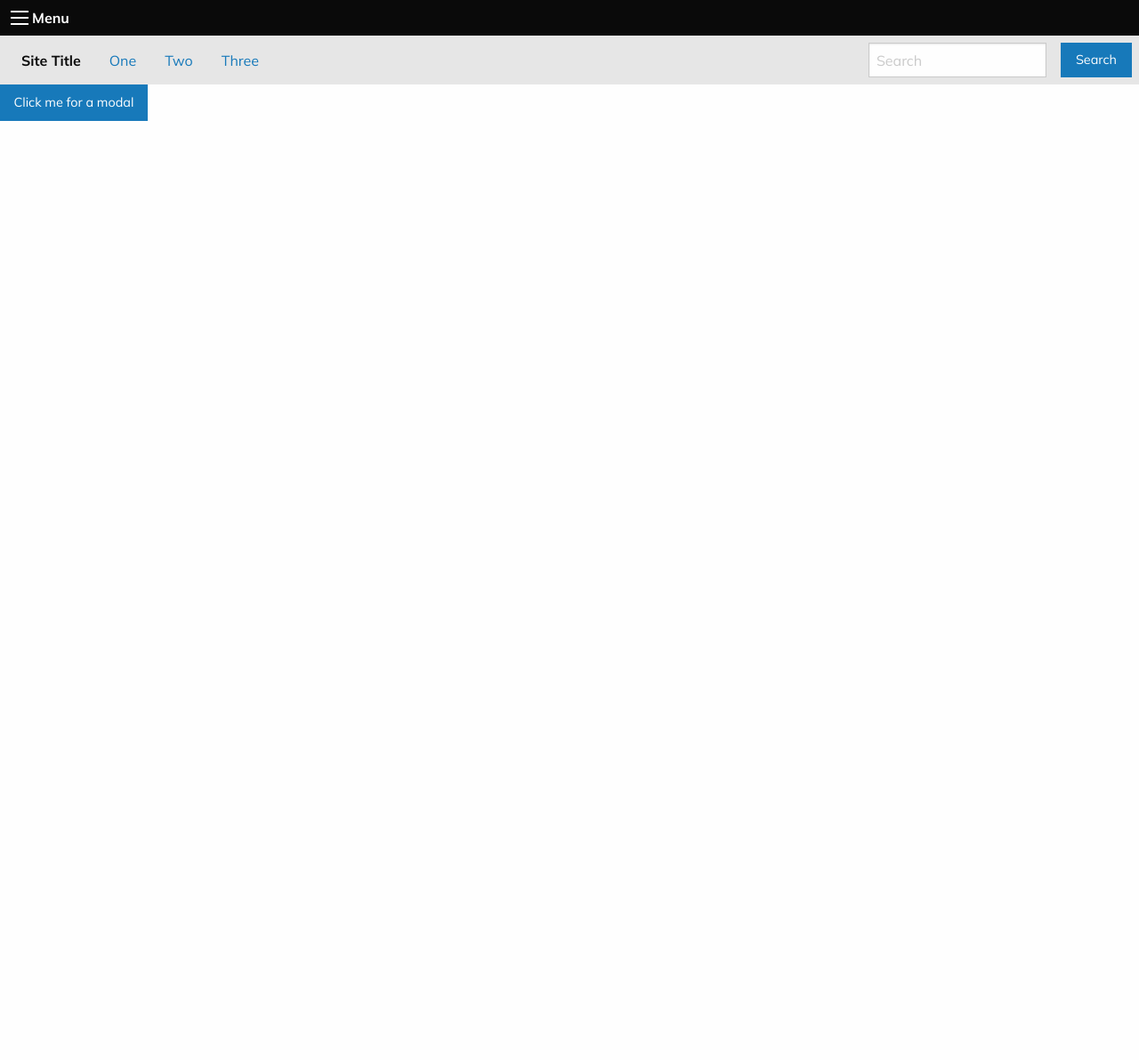
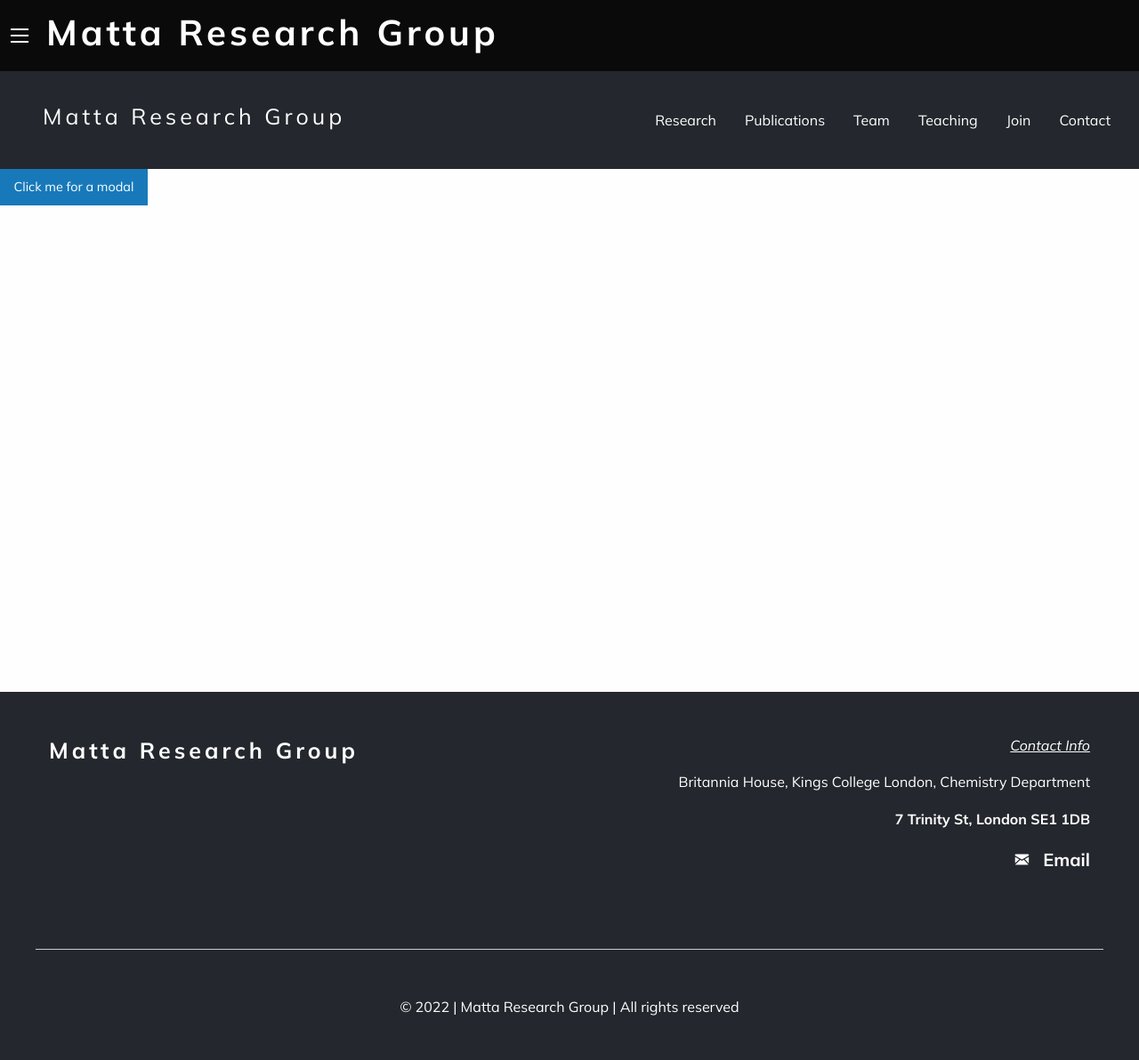
Before and after one commit to matta-research-group/matta-research-group.github.io, a Jekyll site: the page built from index.md, in a window 1280 px wide. Shown: the whole page at 89% size. Built offline with Jekyll 4.4.1, drawn with Linux system fonts in a browser that asks for light colours; a script that is not in the unit is left out; before the commit the page ends 900 px from its top, so only the background shows below that.

Commit message:
all pages except home done

```diff
--- a/_config.yml
+++ b/_config.yml
@@ -5,7 +5,9 @@
 baseurl: "" # the subpath of your site, e.g. /blog
 url: "http://localhost:4000" # the base hostname & protocol for your site, e.g. http://example.com
 JEKYLL_ENV: "development"
-address: "7 Trinity St, London SE1 1DB"
+address_1: "Britannia House"
+address_2: "Kings College London, Chemistry Department"
+address_3: "7 Trinity St, London SE1 1DB"
 
 # For jekyll-scholar plugin for Bibtex
 
@@ -14,8 +16,7 @@
     output: false
   research:
     output: true
-  publication:
-    output: true
+
 
 scholar:
 
--- a/_includes/footer.html
+++ b/_includes/footer.html
@@ -1,9 +1,50 @@
-<footer class="margin-top-3">
+<footer class="site-footer margin-top-3 padding-bottom-3">
+    {% comment %}
+    For mobile only
+    {% endcomment %}
+    <div class="grid-container padding-top-3 padding-bottom-3 hide-for-medium">
+            {% comment %}
+            Site branding
+            {% endcomment %}
+            <h4 class="color-white font-wide font-bold text-center margin-bottom-2">{{ site.title }}</h4>
+              {% comment %}
+            address
+            {% endcomment %}
+            <div class="text-center">
+                <p class="color-white font-italic text-underline">Contact Info </p>
+                <p class="color-white">{{ site.address_1 }}, {{ site.address_2 }}</p>
+                <p class="font-bold color-white">{{ site.address_3 }}</p>
+                <p class="lead font-bold "><a href="mailto:{{ site.email }}" class="color-white"><i class="fi-mail padding-right-1"></i>Email</a></p>
+            </div>
+    </div>
+    <div class="grid-container padding-top-3 padding-bottom-3 hide-for-small-only">
+        <div class="grid-x grid-margin-x grid-margin-y">
+            {% comment %}
+            Site branding
+            {% endcomment %}
+            <div class="cell small-12 medium-4">
+                <h4 class="color-white font-wide font-bold">{{ site.title }}</h4>
+            </div>
+              {% comment %}
+            address
+            {% endcomment %}
+            <div class="cell small-12 medium-8">
+                {% comment %}
+                Address
+                {% endcomment %}
+                <div class="text-right">
+                    <p class="color-white font-italic text-underline">Contact Info </p>
+                    <p class="color-white">{{ site.address_1 }}, {{ site.address_2 }}</p>
+                    <p class="font-bold color-white">{{ site.address_3 }}</p>
+                    <p class="lead font-bold "><a href="mailto:{{ site.email }}" class="color-white"><i class="fi-mail padding-right-1"></i>Email</a></p>
+                </div>
+            </div>
+        </div>
+    </div>
+    <hr class="color-white"/>
+    <div class="grid-container color-white padding-top-2 margin-botom-2 text-center">&copy; {{ "now" | date: "%Y" }} | {{ site.title }} | All rights reserved</div>
 </footer>
 
-{% comment %}
-Lottie for SVG animations
-{% endcomment %}
 <script src="{{ site.url }}{{ '/assets/js/jquery.min.js' | relative_url }}"></script>
 <script src="{{ site.url }}{{ '/assets/js/what-input.min.js' | relative_url }}"></script>
 <script src="{{ site.url }}{{ '/assets/foundation/dist/assets/js/app.js' | relative_url }}"></script>
--- a/_includes/header.html
+++ b/_includes/header.html
@@ -1,30 +1,26 @@
 <header>
-    <div class="title-bar" data-responsive-toggle="example-menu" data-hide-for="medium">
-        <button class="menu-icon" type="button" data-toggle="example-menu"></button>
-        <div class="title-bar-title">Menu</div>
+  <nav>
+    <div class="title-bar" data-responsive-toggle="primary-nav" data-hide-for="medium">
+        <button class="menu-icon" type="button" data-toggle="primary-nav"></button>
+        <h2 class="title-bar-title menu-text color-white font-wide font-bold padding-left-1"><a href="{{ site.url }}" class="color-white hover-underline">{{ site.title }}</a></h2>
       </div>
 
-      <div class="top-bar" id="example-menu">
+      <div class="top-bar" id="primary-nav">
         <div class="top-bar-left">
           <ul class="dropdown menu" data-dropdown-menu>
-            <li class="menu-text">Site Title</li>
-            <li>
-              <a href="#">One</a>
-              <ul class="menu vertical">
-                <li><a href="#">One</a></li>
-                <li><a href="#">Two</a></li>
-                <li><a href="#">Three</a></li>
-              </ul>
-            </li>
-            <li><a href="#">Two</a></li>
-            <li><a href="#">Three</a></li>
+            <li class="menu-text color-white font-bold font-wide hide-for-small-only"><h4><a href="{{ site.url }}" class="color-white hover-underline">{{ site.title }}</a></h4></li>
           </ul>
         </div>
         <div class="top-bar-right">
           <ul class="menu">
-            <li><input type="search" placeholder="Search"></li>
-            <li><button type="button" class="button">Search</button></li>
+            <li><a href="/research" class="color-white hover-underline">Research</a></li>
+            <li><a href="/publications" class="color-white hover-underline">Publications</a></li>
+            <li><a href="/team" class="color-white hover-underline">Team</a></li>
+            <li><a href="/teaching" class="color-white hover-underline">Teaching</a></li>
+            <li><a href="/join" class="color-white hover-underline">Join</a></li>
+            <li><a href="/contact" class="color-white hover-underline">Contact</a></li>
           </ul>
         </div>
       </div>
-  </header>
+  </nav>
+</header>
--- a/assets/foundation/src/assets/scss/_settings.scss
+++ b/assets/foundation/src/assets/scss/_settings.scss
@@ -871,8 +871,9 @@
 // 55. Top Bar
 // -----------
 
-$topbar-padding: 0.5rem;
-$topbar-background: $light-gray;
+$topbar-padding: 1rem;
+// $topbar-background: $light-gray;
+$topbar-background: #24272d;
 $topbar-submenu-background: $topbar-background;
 $topbar-title-spacing: 0.5rem 1rem 0.5rem 0;
 $topbar-input-width: 200px;
```
Also changed, not shown: _layouts/page/join.html (added, +9 -0 lines), _layouts/page/teaching.html (added, +9 -0 lines), assets/foundation/src/assets/scss/_custom.scss (+18 -0 lines), join.md (added, +16 -0 lines), teaching.md (added, +7 -0 lines), assets/foundation/dist/assets/css/app.css.
